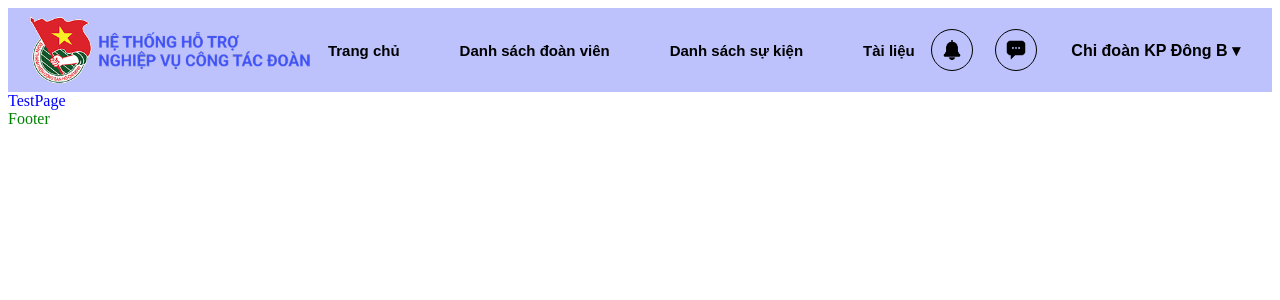
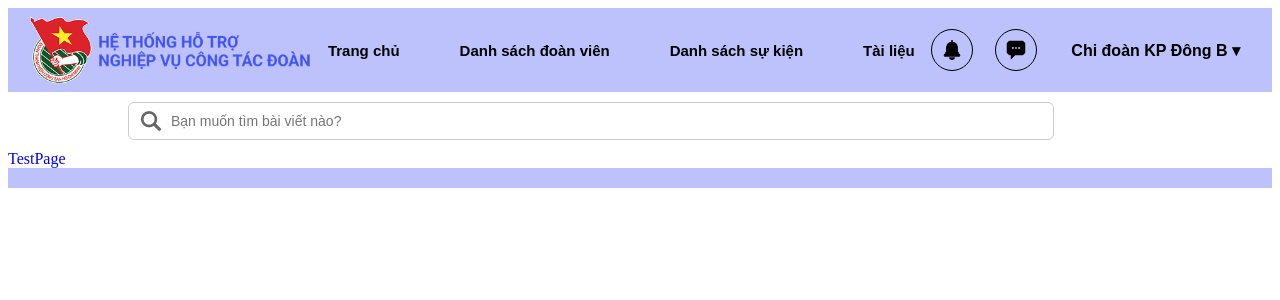
Before and after one commit to hwthangg/PRJ1-22521708-22521325, a React (Vite) app in the folder frontend/: page / in a window 1280 px wide. Shown: the top 300 px of the page. Built offline with nearby package versions, Linux system fonts and the light colour scheme.

Commit message:
Searchcomponent

```diff
--- a/frontend/src/App.jsx
+++ b/frontend/src/App.jsx
@@ -2,12 +2,13 @@ import { BrowserRouter, Routes, Route } from "react-router-dom";
 import TestPage from "./pages/TestPage/TestPage";
 import Header from "./components/Header/Header";
 import Footer from "./components/Footer/Footer";
-
+import Search from "./components/Search/Search";
 
 function App() {
   return (
   <BrowserRouter>
   <Header/>
+  <Search/>
     <Routes>
     <Route path="/" element={<TestPage/>} />
     </Routes>
--- a/frontend/src/components/Footer/Footer.jsx
+++ b/frontend/src/components/Footer/Footer.jsx
@@ -1,10 +1,11 @@
 import React from 'react'
-import footerClassName from "../Footer/Footer.module.css"
+import styles from "../Footer/Footer.module.css"  // Đổi tên thành styles cho dễ hiểu
 
-function Footer() {
+const Footer = () => {
   return (
-    <div className={footerClassName.test}>Footer</div>
-  )
-}
+    <footer className={styles.footer}>
+    </footer>
+  );
+};
 
-export default Footer
+export default Footer;
--- a/frontend/src/components/Footer/Footer.module.css
+++ b/frontend/src/components/Footer/Footer.module.css
@@ -1,3 +1,7 @@
-.test{
-    color:green
-}
+.footer {
+    background-color: #bdc2fc;
+    color: white;
+    text-align: center;
+    padding: 10px 0;
+    font-size: 14px;
+  }
--- /dev/null
+++ b/frontend/src/components/Search/Search.jsx
@@ -0,0 +1,18 @@
+import React from 'react';
+import styles from './Search.module.css';
+import searchIcon from '../../assets/searchicon.png';
+
+const Search = () => {
+  return (
+    <div className={styles.searchBox}>
+      <img src={searchIcon} alt="Search" className={styles.icon} />
+      <input
+        type="text"
+        placeholder="Bạn muốn tìm bài viết nào?"
+        className={styles.input}
+      />
+    </div>
+  );
+};
+
+export default Search;
--- /dev/null
+++ b/frontend/src/components/Search/Search.module.css
@@ -0,0 +1,26 @@
+.searchBox {
+    display: flex;
+    align-items: center;
+    border: 1px solid #ccc;
+    border-radius: 6px;
+    padding: 8px 12px;
+    width: 100%;
+    max-width: 900px;
+    background-color: white;
+    margin: 10px 120px;
+  }
+
+  .icon {
+    width: 20px;
+    height: 20px;
+    margin-right: 8px;
+    opacity: 0.6;
+  }
+
+  .input {
+    border: none;
+    outline: none;
+    flex: 1;
+    font-size: 14px;
+    color: #333;
+  }
```
Also changed, not shown: frontend/src/assets/searchicon.png (added).
